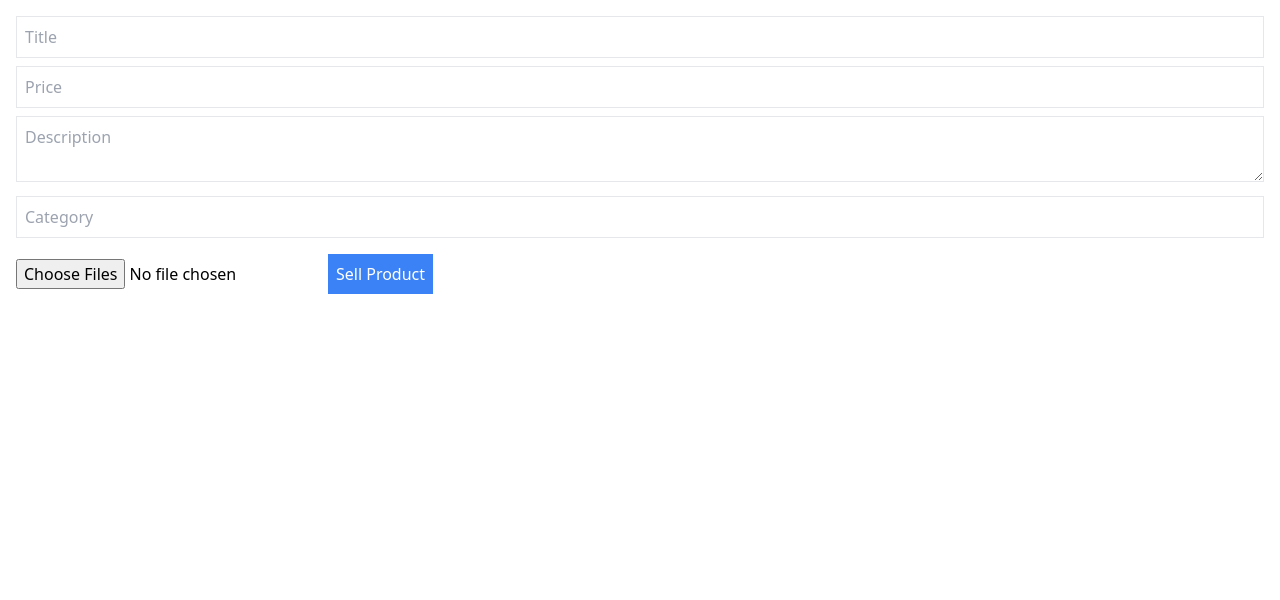
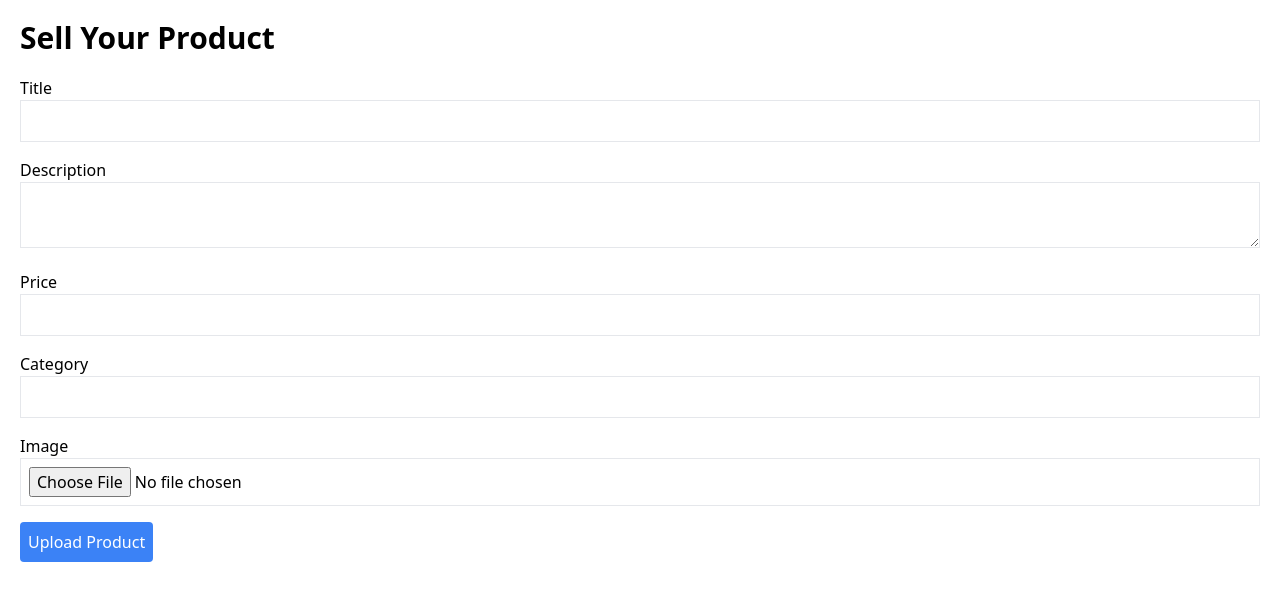
Before and after one commit to DilfaThayyil/OLX-clone, a React (Vite) app: page /sell in a window 1280 px wide. Shown: the top 600 px of the page. Built offline with nearby package versions, Linux system fonts and the light colour scheme.

Commit message:
sellProducts modified

```diff
--- a/src/components/productList.tsx
+++ /dev/null
@@ -1,25 +0,0 @@
-import { useProductContext } from "../context/productContext";
-
-const ProductList = () => {
-  const { products } = useProductContext();
-
-  return (
-    <div className="grid grid-cols-1 sm:grid-cols-2 md:grid-cols-3 lg:grid-cols-4 gap-4 p-4">
-      {products.map((product, index) => (
-        <div key={index} className="border p-4">
-          <img
-            src={product.images[0]}
-            alt={product.title}
-            className="w-full h-40 object-cover"
-          />
-          <h2 className="mt-2 text-lg font-semibold">{product.title}</h2>
-          <p className="text-gray-500">Price: ${product.price}</p>
-          <p className="text-gray-600">Category: {product.category}</p>
-          <p className="mt-2">{product.description}</p>
-        </div>
-      ))}
-    </div>
-  );
-};
-
-export default ProductList;
--- a/src/components/sellProduct.tsx
+++ b/src/components/sellProduct.tsx
@@ -1,113 +1,126 @@
 import { useState } from "react";
-import { ref, uploadBytes, getDownloadURL } from "firebase/storage";
-import { storage } from "../firebase/setup";
-import { toast } from 'react-toastify';
-import { useProductContext } from "../context/productContext";
+import { storage, db } from "../firebase/setup";
+import { ref, uploadBytesResumable, getDownloadURL } from "firebase/storage";
+import { collection, addDoc } from "firebase/firestore";
+import { useNavigate } from "react-router-dom";
+import { toast } from "react-toastify";
 
 const SellProduct = () => {
   const [title, setTitle] = useState("");
+  const [description, setDescription] = useState("");
   const [price, setPrice] = useState("");
-  const [description, setDescription] = useState("");
   const [category, setCategory] = useState("");
-  const [images, setImages] = useState<File[]>([]);
+  const [image, setImage] = useState<File | null>(null);
   const [uploading, setUploading] = useState(false);
+  const navigate = useNavigate();
 
-  const {addProduct} = useProductContext()
-
-  const handleImageUpload = (e: any) => {
-    setImages(e.target.files);
-  };
-
-  const uploadImagesToFirebase = async () => {
-    const uploadedUrls: string[] = [];
-
-    for (let i = 0; i < images.length; i++) {
-      const image = images[i];
-      const storageRef = ref(storage, `products/${image.name}`);
-
-      const snapshot = await uploadBytes(storageRef, image);
-
-      const downloadURL = await getDownloadURL(snapshot.ref);
-      uploadedUrls.push(downloadURL);
-    }
-
-    return uploadedUrls;
-  };
-
-  const handleSubmit = async (e: any) => {
-    e.preventDefault();
-    setUploading(true);
-
-    try {
-        const uploadedImageUrls = await uploadImagesToFirebase();
-
-        const newProduct = {
-          title,
-          price,
-          description,
-          category,
-          images: uploadedImageUrls,
-        };
-
-        addProduct(newProduct);
-
-        toast.success("Product listed successfully!");
-        setTitle("");
-        setPrice("");
-        setDescription("");
-        setCategory("");
-        setImages([]);
-      } catch (error) {
-        console.error("Error uploading product:", error);
-        toast.error("Error listing the product. Please try again.");
-      } finally {
-        setUploading(false);
+  const handleImageChange = (e: React.ChangeEvent<HTMLInputElement>) => {
+    if (e.target.files && e.target.files[0]) {
+      setImage(e.target.files[0]);
     }
   };
 
+  const handleSubmit = async (e: React.FormEvent) => {
+    e.preventDefault();
+    if (!title || !description || !price || !category || !image) {
+      toast.error("Please fill all fields");
+      return;
+    }
+
+    setUploading(true);
+    const storageRef = ref(storage, `products/${image.name}`);
+    const uploadTask = uploadBytesResumable(storageRef, image);
+
+    uploadTask.on(
+      "state_changed",
+      () => {},
+      (error) => {
+        toast.error(`Error uploading image: ${error.message}`);
+        setUploading(false);
+      },
+      async () => {
+        const imageUrl = await getDownloadURL(uploadTask.snapshot.ref);
+
+        try {
+          await addDoc(collection(db, "products"), {
+            title,
+            description,
+            price: Number(price),
+            category,
+            imageUrl,
+          });
+          toast.success("Product uploaded successfully!");
+          setUploading(false);
+          navigate("/");
+        } catch (err) {
+          if (err instanceof Error) {
+            toast.error(`Error saving product: ${err.message}`);
+          } else {
+            toast.error("An unknown error occurred");
+          }
+          setUploading(false);
+        }
+      }
+    );
+  };
+
   return (
-    <form onSubmit={handleSubmit} className="p-4">
+    <div className="p-5">
+      <h1 className="text-3xl font-bold mb-5">Sell Your Product</h1>
+      <form onSubmit={handleSubmit}>
+        <div>
+          <label>Title</label>
           <input
             type="text"
-        placeholder="Title"
             value={title}
             onChange={(e) => setTitle(e.target.value)}
-        className="border p-2 w-full"
+            className="border p-2 mb-4 w-full"
           />
+        </div>
+        <div>
+          <label>Description</label>
+          <textarea
+            value={description}
+            onChange={(e) => setDescription(e.target.value)}
+            className="border p-2 mb-4 w-full"
+          ></textarea>
+        </div>
+        <div>
+          <label>Price</label>
           <input
             type="number"
-        placeholder="Price"
             value={price}
             onChange={(e) => setPrice(e.target.value)}
-        className="border p-2 w-full mt-2"
+            className="border p-2 mb-4 w-full"
           />
-      <textarea
-        placeholder="Description"
-        value={description}
-        onChange={(e) => setDescription(e.target.value)}
-        className="border p-2 w-full mt-2"
-      ></textarea>
+        </div>
+        <div>
+          <label>Category</label>
           <input
             type="text"
-        placeholder="Category"
             value={category}
             onChange={(e) => setCategory(e.target.value)}
-        className="border p-2 w-full mt-2"
+            className="border p-2 mb-4 w-full"
           />
+        </div>
+        <div>
+          <label>Image</label>
           <input
             type="file"
-        multiple
-        onChange={handleImageUpload}
-        className="mt-2"
+            accept="image/*"
+            onChange={handleImageChange}
+            className="border p-2 mb-4 w-full"
           />
+        </div>
         <button
           type="submit"
-        className="bg-blue-500 text-white p-2 mt-4"
+          className="bg-blue-500 text-white p-2 rounded"
           disabled={uploading}
         >
-        {uploading ? "Uploading..." : "Sell Product"}
+          {uploading ? "Uploading..." : "Upload Product"}
         </button>
       </form>
+    </div>
   );
 };
 
--- a/src/firebase/setup.tsx
+++ b/src/firebase/setup.tsx
@@ -1,6 +1,7 @@
 import { initializeApp } from "firebase/app";
 import { getAuth, GoogleAuthProvider } from "firebase/auth";
 import { getStorage } from "firebase/storage";
+import { getFirestore } from "firebase/firestore";
 
 const firebaseConfig = {
   apiKey: "AIzaSyDihJ1nO7ItAIsyhBzt3IfMv3Dn87rhRiw",
@@ -15,3 +16,4 @@ const app = initializeApp(firebaseConfig);
 export const auth = getAuth(app);
 export const googleProvider = new GoogleAuthProvider();
 export const storage = getStorage(app);
+export const db = getFirestore(app);
```
Lines whose indentation alone changed are shown as unchanged.
